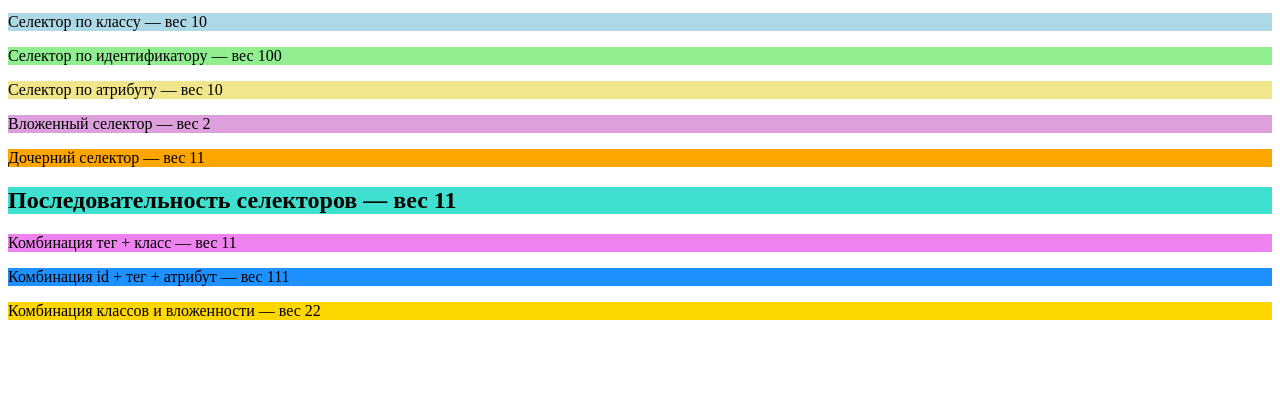
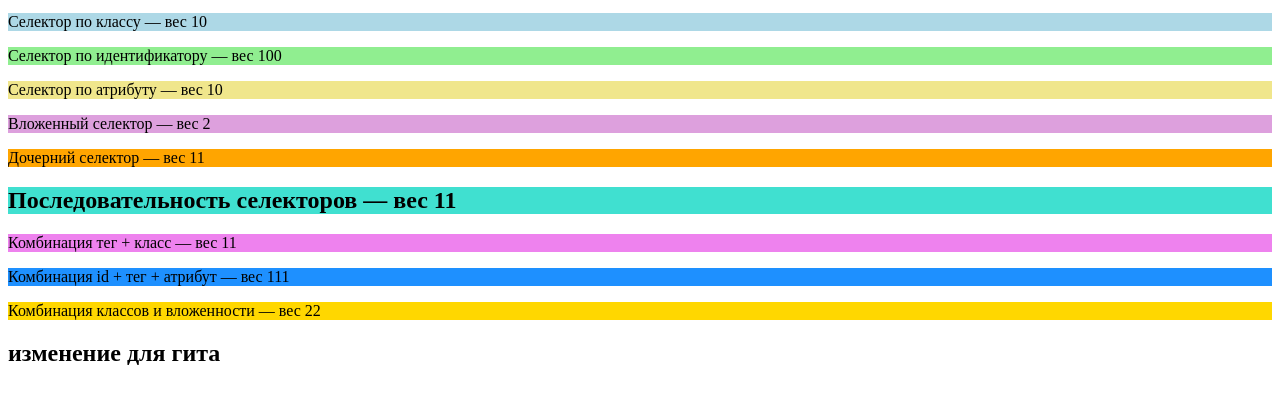
Before and after one commit to ski2lss/Homework-5, a plain HTML site: page index.html in a window 1280 px wide. Shown: the part 101-504 px from the top of the page. Drawn offline with Linux system fonts and the light colour scheme.

Commit message:
Update main page

```diff
--- a/index.html
+++ b/index.html
@@ -55,6 +55,7 @@
                 </p>
             </div>
         </article>
+        <h2>изменение для гита</h2>
     </main>
 </body>
 </html>
```
